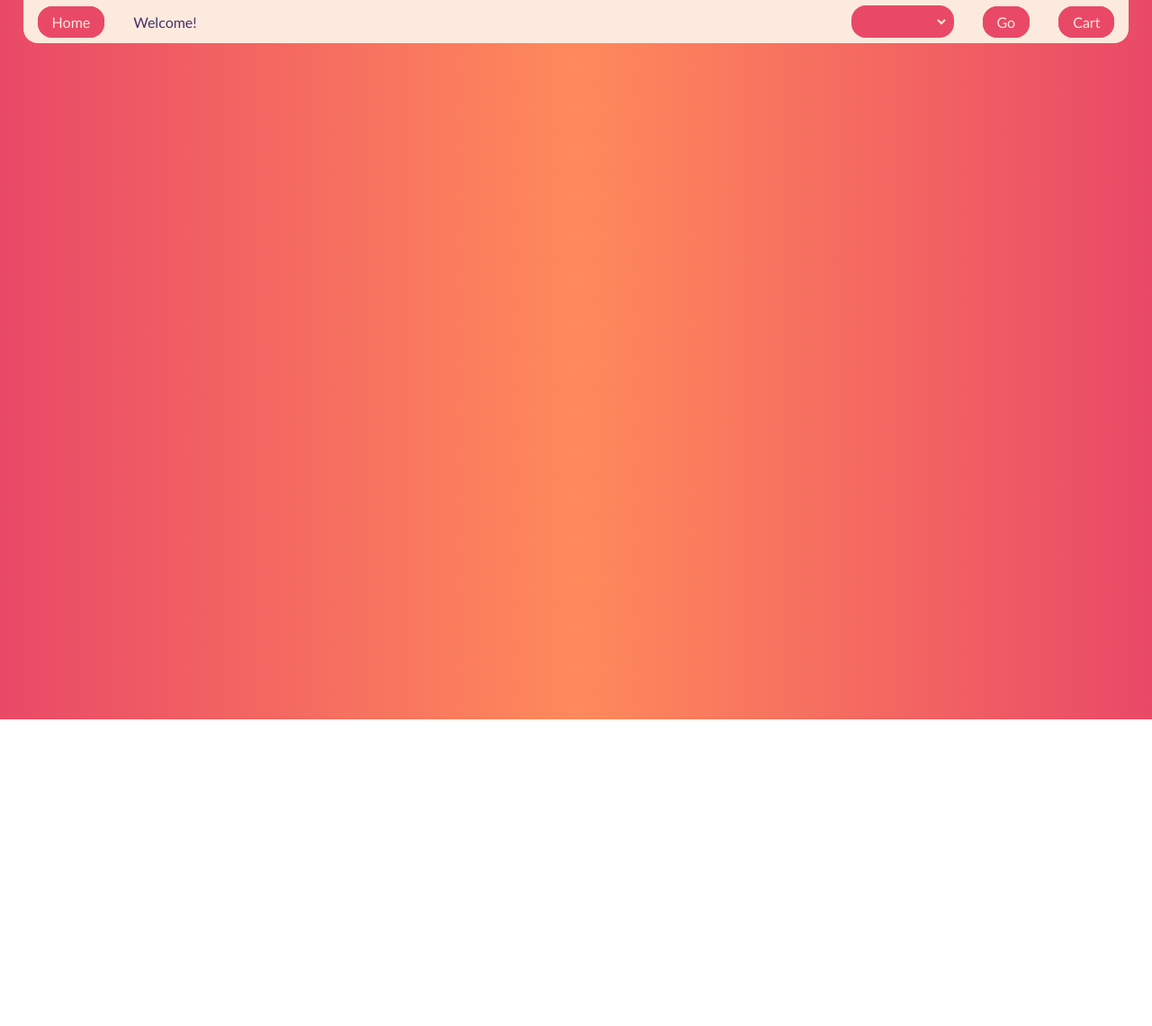
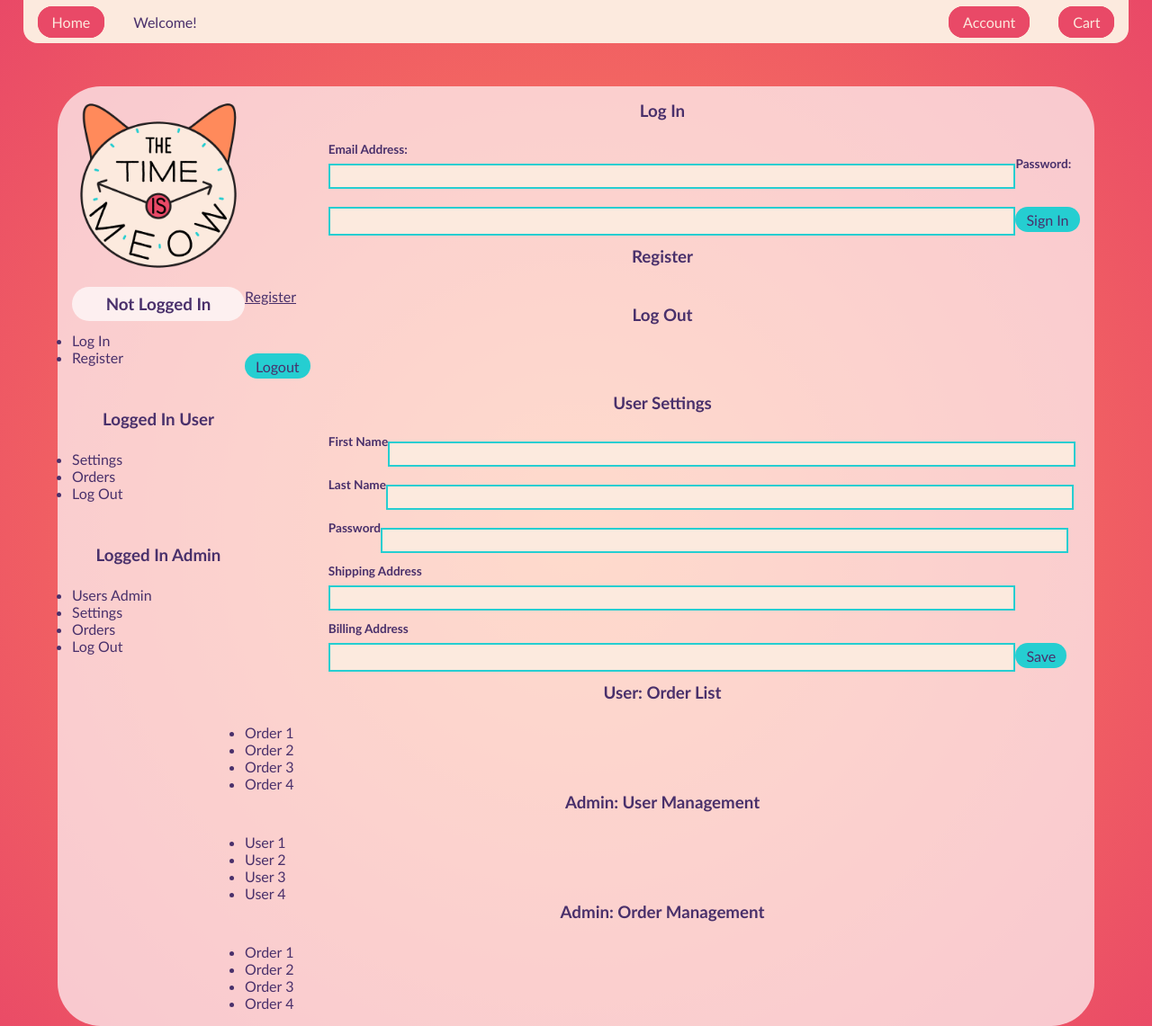
Before and after one commit to spowell519/The-Time-is-Meow, a React app: page /account in a window 1280 px wide. Shown: the top 1141 px of the page at 90% size. Before the commit the page ends 800 px from the top, so only its background shows below. Built offline with nearby package versions, Linux system fonts and the light colour scheme.

Commit message:
account page

```diff
--- a/app/Components/LoginForm.js
+++ b/app/Components/LoginForm.js
@@ -19,10 +19,6 @@ class LoginForm extends React.Component {
     const { onChange, onSubmit } = this;
     const { email, password } = this.state;
     return (
-      <section>
-      <div className="highlighted">
-        <div><img src="/images/logo.png" /></div>
-        <div>
       <form onSubmit={this.props.handleSubmit}>
         <label htmlFor="email" >Email Address: </label>
         <input value={email} onChange={onChange} name="email" />
@@ -30,9 +26,6 @@ class LoginForm extends React.Component {
         <input value={password} onChange={onChange} name="password" />
         <button type="submit">Sign In</button>
       </form>
-        </div>
-      </div>
-      </section>
     );
   }
 }
--- a/app/Components/Navbar.js
+++ b/app/Components/Navbar.js
@@ -1,7 +1,6 @@
 import React from 'react';
 import { connect } from 'react-redux';
 import { Link } from 'react-router-dom';
-import Login from './LoginForm';
 import { me, logout } from '../redux/authReducer';
 
 class Navbar extends React.PureComponent {
@@ -21,50 +20,15 @@ class Navbar extends React.PureComponent {
   }
   // eslint-disable-next-line complexity
   render() {
-    console.log('this.state', this.state);
-    console.log('auth?', this.props.auth)
+
     return (
       <nav>
         <ul className="left-nav">
           <li><Link to="/">Home</Link></li>
-          <li>Welcome{(this.props.auth.firstName) ? ` back, ${this.props.auth.firstName}`  : ""}!</li>
+          <li>Welcome{(this.props.auth.firstName) ? ` back ${this.props.auth.firstName}`  : ""}!</li>
         </ul>
         <ul className="right-nav">
-          <li>
-
-            {this.props.isLoggedIn ?
-              <select onChange={this.handleChange}>
-                <option> </option>
-                <option value="logout"> Logout</option>
-                <option value="account"> Account</option>
-              </select>
-              :
-              <select onChange={this.handleChange}>
-                <option> </option>
-                <option value="login"> Login</option>
-                <option value="register"> Register</option>
-              </select>}
-
-          </li>
-
-          {!this.props.isLoggedIn && this.state.authOption === 'login'
-            ?
-            <Link to="/login">
-              <li>Go</li>
-            </Link>
-            : (!this.props.isLoggedIn && this.state.authOption === 'register')
-            ?
-            <Link to="/register">
-              <li>Go</li>
-            </Link>
-            : (this.props.isLoggedIn && this.state.authOption === 'account')
-            ?
-            <Link to="/account">
-              <li>Go</li>
-            </Link>
-            : <li><a href="/" onClick={this.props.handleClick}>Go</a></li>
-            }
-
+          <li><Link to="/account">Account</Link></li>
           <li><Link to="/cart">Cart</Link></li>
         </ul>
       </nav>
--- a/app/Components/ProductsPage.js
+++ b/app/Components/ProductsPage.js
@@ -13,7 +13,6 @@ class ProductsPage extends React.PureComponent {
   constructor(props) {
     super(props);
     this.state = {
-      // admin: true, // just for testing without auth
       mode: 'add',
       product: {},
       category: '',
--- a/app/Components/Routes.js
+++ b/app/Components/Routes.js
@@ -4,8 +4,9 @@ import { BrowserRouter as Router, Route } from 'react-router-dom';
 import Navbar from './Navbar'
 import ProductsPage from './ProductsPage'
 import ProductPage from './ProductPage'
-import Login from './LoginForm'
+// import Login from './LoginForm'
 import Cart from './Cart';
+import AccountPage from './User/AccountPage'
 
 const Routes = () => {
   return (
@@ -14,7 +15,8 @@ const Routes = () => {
         <Navbar />
         <Route exact path="/" component={ProductsPage} />
         <Route exact path="/product/:id" component={ProductPage} />
-        <Route exact path="/login" component={Login} />
+        {/* <Route exact path="/login" component={Login} /> */}
+        <Route exact path="/account" component={AccountPage} />
         <Route exact path="/cart" component={Cart} />
       </main>
     </Router>
--- /dev/null
+++ b/app/Components/User/AccountPage.js
@@ -0,0 +1,17 @@
+import React from 'react';
+
+import UserMenu from './UserMenu';
+import UserPanel from './UserPanel';
+
+const AccountPage = (props) => {
+  return (
+    <section>
+      <div className="highlighted">
+        <UserMenu />
+        <UserPanel />
+      </div>
+    </section>
+  )
+}
+
+export default AccountPage;
--- /dev/null
+++ b/app/Components/User/OrderList.js
@@ -0,0 +1,26 @@
+import React from 'react';
+import { connect } from 'react-redux';
+
+/* what does this need?
+  * pull all orders associated with user
+*/
+
+const OrderList = (props) => {
+  return (
+    <ul>
+      <li>Order 1</li>
+      <li>Order 2</li>
+      <li>Order 3</li>
+      <li>Order 4</li>
+    </ul>
+  )
+}
+
+
+const mapState = (state) => {
+  return {
+    auth: state.auth,
+  };
+};
+
+export default connect(mapState, null)(OrderList);
--- /dev/null
+++ b/app/Components/User/OrderManagement.js
@@ -0,0 +1,22 @@
+import React from 'react';
+import { connect } from 'react-redux';
+
+const OrderManagement = (props) => {
+  return (
+    <ul>
+      <li>Order 1</li>
+      <li>Order 2</li>
+      <li>Order 3</li>
+      <li>Order 4</li>
+    </ul>
+  )
+}
+
+
+const mapState = (state) => {
+  return {
+    auth: state.auth,
+  };
+};
+
+export default connect(mapState, null)(OrderManagement);
--- /dev/null
+++ b/app/Components/User/UserManagement.js
@@ -0,0 +1,22 @@
+import React from 'react';
+import { connect } from 'react-redux';
+
+const UserManagement = (props) => {
+  return (
+    <ul>
+      <li>User 1</li>
+      <li>User 2</li>
+      <li>User 3</li>
+      <li>User 4</li>
+    </ul>
+  )
+}
+
+
+const mapState = (state) => {
+  return {
+    auth: state.auth,
+  };
+};
+
+export default connect(mapState, null)(UserManagement);
--- /dev/null
+++ b/app/Components/User/UserMenu.js
@@ -0,0 +1,37 @@
+import React from 'react';
+import { connect } from 'react-redux';
+
+const UserMenu = (props) => {
+  console.log('status', props.auth, props.auth.isAdmin)
+  return (
+    <div className="menu">
+      <img src="/images/logo.png" />
+      <h3 className={(!props.auth.email) ? 'bubble' : ''}>Not Logged In</h3>
+      <ul>
+        <li>Log In</li>
+        <li>Register</li>
+      </ul>
+      <h3 className={(props.auth.email && !props.auth.isAdmin) ? 'bubble' : ''}>Logged In User</h3>
+      <ul>
+        <li>Settings</li>
+        <li>Orders</li>
+        <li>Log Out</li>
+      </ul>
+      <h3 className={(props.auth && props.auth.isAdmin) ? 'bubble' : ''}>Logged In Admin</h3>
+      <ul>
+        <li>Users Admin</li>
+        <li>Settings</li>
+        <li>Orders</li>
+        <li>Log Out</li>
+      </ul>
+    </div>
+  )
+}
+
+const mapState = (state) => {
+  return {
+    auth: state.auth,
+  };
+};
+
+export default connect(mapState, null)(UserMenu);
--- /dev/null
+++ b/app/Components/User/UserPanel.js
@@ -0,0 +1,53 @@
+import React from 'react';
+import { connect } from 'react-redux';
+import { Link } from 'react-router-dom';
+
+import LoginForm from '../LoginForm';
+import UserSettings from './UserSettings';
+import OrderList from './OrderList';
+import UserManagement from './UserManagement';
+import OrderManagement from './OrderManagement';
+import { logout } from '../../redux/authReducer';
+
+class UserPanel extends React.Component {
+  componentDidMount() {
+    console.log('I am', (this.props.auth.firstName) ? this.props.auth.firstName : "logged out")
+  }
+  componentDidUpdate() {
+    console.log('I am', (this.props.auth.firstName) ? this.props.auth.firstName : "logged out")
+  }
+  render() {
+    return (
+      <div>
+        <h3>Log In</h3>
+        <div><LoginForm /></div>
+        <h3>Register</h3>
+        <div><Link to="">Register</Link></div>
+        <h3>Log Out</h3>
+        <div><button type="button" onClick={this.props.logout}>Logout</button></div>
+        <h3>User Settings</h3>
+        <div><UserSettings /></div>
+        <h3>User: Order List</h3>
+        <div><OrderList /></div>
+        <h3>Admin: User Management</h3>
+        <div><UserManagement /></div>
+        <h3>Admin: Order Management</h3>
+        <div><OrderManagement /></div>
+      </div>
+    )
+  }
+}
+
+const mapState = (state) => {
+  return {
+    auth: state.auth,
+  };
+};
+
+const mapDispatch = (dispatch, history) => {
+  return {
+    logout: () => dispatch(logout(history)),
+  }
+};
+
+export default connect(mapState, mapDispatch)(UserPanel);
--- /dev/null
+++ b/app/Components/User/UserSettings.js
@@ -0,0 +1,51 @@
+import React from 'react';
+
+const emptyState = {
+  firstName: '', lastName: '', password: '',
+  shippingAddress: '', billingAddress: '',
+}
+
+class UserSettings extends React.Component {
+  constructor(props) {
+    super(props);
+    this.state = emptyState;
+
+    this.handleSubmit = this.handleSubmit.bind(this);
+    this.handleChange = this.handleChange.bind(this);
+  }
+
+  handleChange(evt) {
+    const { name, value } = evt.target;
+    this.setState((state) => ({...state, [name]: value}))
+  }
+  handleSubmit(evt) {
+    evt.preventDefault();
+  }
+
+  render() {
+    const {firstName, lastName, password, shippingAddress, billingAddress} = this.state;
+    const { handleSubmit, handleChange } = this;
+    return (
+      <form id="userSettingsUpdate" onSubmit={handleSubmit}>
+        <label htmlFor="firstName" >First Name</label>
+        <input value={firstName} onChange={handleChange} name="firstName" />
+
+        <label htmlFor="lastName" >Last Name</label>
+        <input value={lastName} onChange={handleChange} name="lastName" />
+
+        <label htmlFor="password" >Password</label>
+        <input value={password} onChange={handleChange} name="password" />
+
+        <label htmlFor="shippingAddress" >Shipping Address</label>
+        <input value={shippingAddress} onChange={handleChange} name="shippingAddress" />
+
+        <label htmlFor="billingAddress" >Billing Address</label>
+        <input value={billingAddress} onChange={handleChange} name="billingAddress" />
+
+        <button type="submit">Save</button>
+      </form>
+    )
+  }
+}
+
+export default UserSettings;
--- a/app/redux/authReducer.js
+++ b/app/redux/authReducer.js
@@ -41,9 +41,10 @@ export const authenticate = (email, password, {history}) => {
         }
     }
 }
-export const logout = () => {
+export const logout = ({history}) => {
+  // console.log(history)
     window.localStorage.removeItem(TOKEN)
-    history.push('/login')
+    // history.push('/')
     return {
         type: SET_AUTH,
         auth: {}
--- a/public/style.css
+++ b/public/style.css
@@ -251,6 +251,18 @@ section {
   text-decoration: none;
 }
 
+/* styles for account page */
+h3.bubble {
+  background-color: #ffffffb0;
+  padding: 0.5rem;
+  margin:0.75rem 0;
+  border-radius: 3rem;
+}
+div.menu>ul {
+  margin-bottom:3rem;
+}
+
+
 @media only screen and (max-width: 550px) {
   body {
     background-color: lightblue;
```
Also changed, not shown: app/Components/CategoryPage.js (added, +59 -0 lines), server/api/products.js (+14 -1 lines), server/db/User.js (+6 -6 lines). Lines whose indentation alone changed are shown as unchanged.
